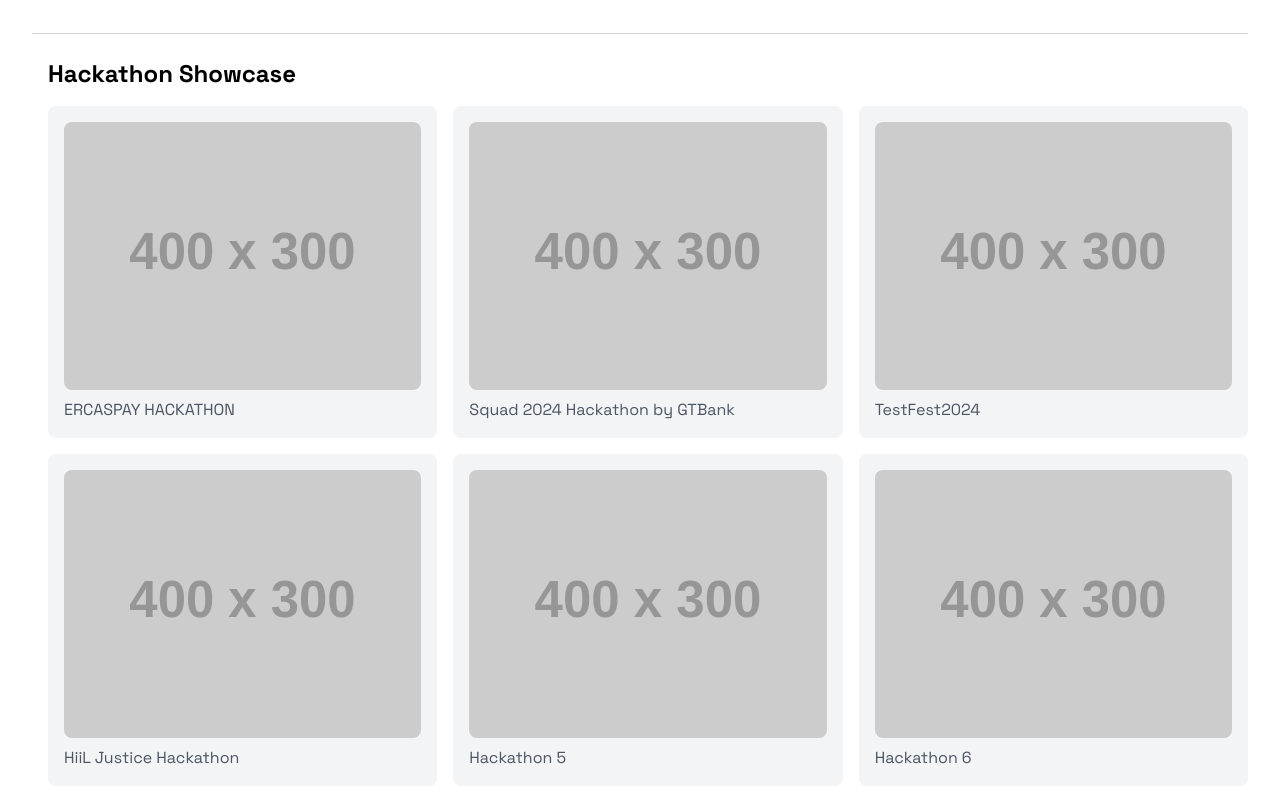
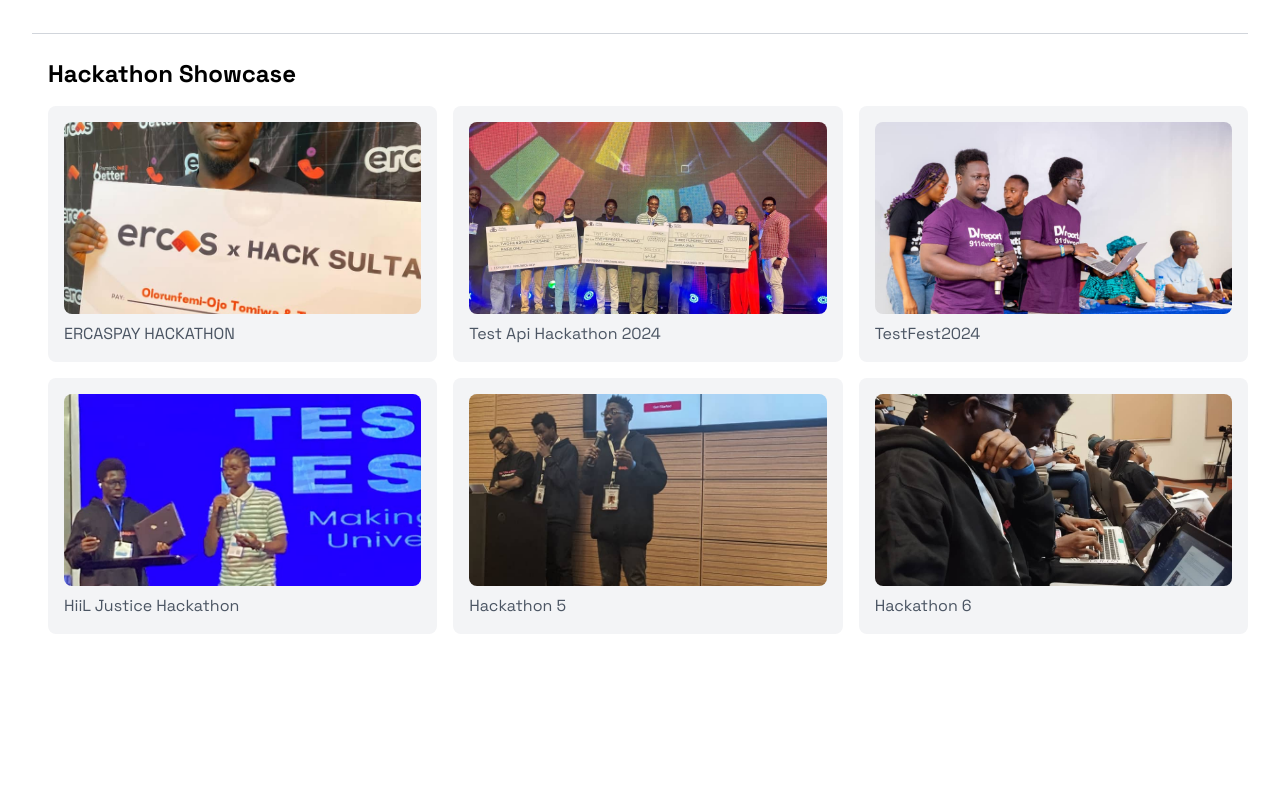
Before and after one commit to iyanuloluwa-Miracle/dinaiyanuloluwa, a Vue app: page /hall-of-fame in a window 1280 px wide. Shown: the part 669-1472 px from the top of the page. After the commit the page ends 1335 px from the top, so only its background shows below. Built offline with nearby package versions, Linux system fonts and the light colour scheme.

Commit message:
feat: update Hackathon Showcase section with new images and improved layout

```diff
--- a/src/views/hall-of-fame/page.vue
+++ b/src/views/hall-of-fame/page.vue
@@ -125,61 +125,73 @@
   <div class="grid grid-cols-1 sm:grid-cols-2 md:grid-cols-3 gap-4">
     <!-- Image 1 -->
     <div class="bg-gray-100 p-4 rounded-lg">
+      <div class="aspect-w-16 aspect-h-9 overflow-hidden rounded-lg">
         <img
-            src="https://via.placeholder.com/400x300"
+          src="../../assets/hackathon-showcase/ercaspayhackathon.jpg"
           alt="Hackathon Image 1"
-            class="w-full h-auto rounded-lg"
+          class="w-full h-48 object-cover"
         />
+      </div>
       <p class="text-gray-600 mt-2">ERCASPAY HACKATHON</p>
     </div>
 
     <!-- Image 2 -->
     <div class="bg-gray-100 p-4 rounded-lg">
+      <div class="aspect-w-16 aspect-h-9 overflow-hidden rounded-lg">
         <img
-            src="https://via.placeholder.com/400x300"
+          src="../../assets/hackathon-showcase/testapihackathon.jpg"
           alt="Hackathon Image 2"
-            class="w-full h-auto rounded-lg"
+          class="w-full h-48 object-cover"
         />
-          <p class="text-gray-600 mt-2">Squad 2024 Hackathon by GTBank</p>
+      </div>
+      <p class="text-gray-600 mt-2">Test Api Hackathon 2024</p>
     </div>
 
     <!-- Image 3 -->
     <div class="bg-gray-100 p-4 rounded-lg">
+      <div class="aspect-w-16 aspect-h-9 overflow-hidden rounded-lg">
         <img
-            src="https://via.placeholder.com/400x300"
+          src="../../assets/hackathon-showcase/hilhackathon.jpg"
           alt="Hackathon Image 3"
-            class="w-full h-auto rounded-lg"
+          class="w-full h-48 object-cover"
         />
+      </div>
       <p class="text-gray-600 mt-2">TestFest2024</p>
     </div>
 
     <!-- Image 4 -->
     <div class="bg-gray-100 p-4 rounded-lg">
+      <div class="aspect-w-16 aspect-h-9 overflow-hidden rounded-lg">
         <img
-            src="https://via.placeholder.com/400x300"
+          src="../../assets/hackathon-showcase/testnet.jpg"
           alt="Hackathon Image 4"
-            class="w-full h-auto rounded-lg"
+          class="w-full h-48 object-cover"
         />
+      </div>
       <p class="text-gray-600 mt-2">HiiL Justice Hackathon</p>
     </div>
 
     <!-- Image 5 -->
     <div class="bg-gray-100 p-4 rounded-lg">
+      <div class="aspect-w-16 aspect-h-9 overflow-hidden rounded-lg">
         <img
-            src="https://via.placeholder.com/400x300"
+          src="../../assets/hackathon-showcase/squadcohackahon.jpg"
           alt="Hackathon Image 5"
-            class="w-full h-auto rounded-lg"
+          class="w-full h-48 object-cover"
         />
+      </div>
       <p class="text-gray-600 mt-2">Hackathon 5</p>
     </div>
 
     <!-- Image 6 -->
     <div class="bg-gray-100 p-4 rounded-lg">
+      <div class="aspect-w-16 aspect-h-9 overflow-hidden rounded-lg">
         <img
-            src="https://via.placeholder.com/400x300"
+          src="../../assets/hackathon-showcase/sqadco.jpg"
           alt="Hackathon Image 6"
-            class="w-full h-auto rounded-lg"
+          class="w-full h-48 object-cover"
         />
+      </div>
       <p class="text-gray-600 mt-2">Hackathon 6</p>
     </div>
   </div>
```
Lines whose indentation alone changed are shown as unchanged.
